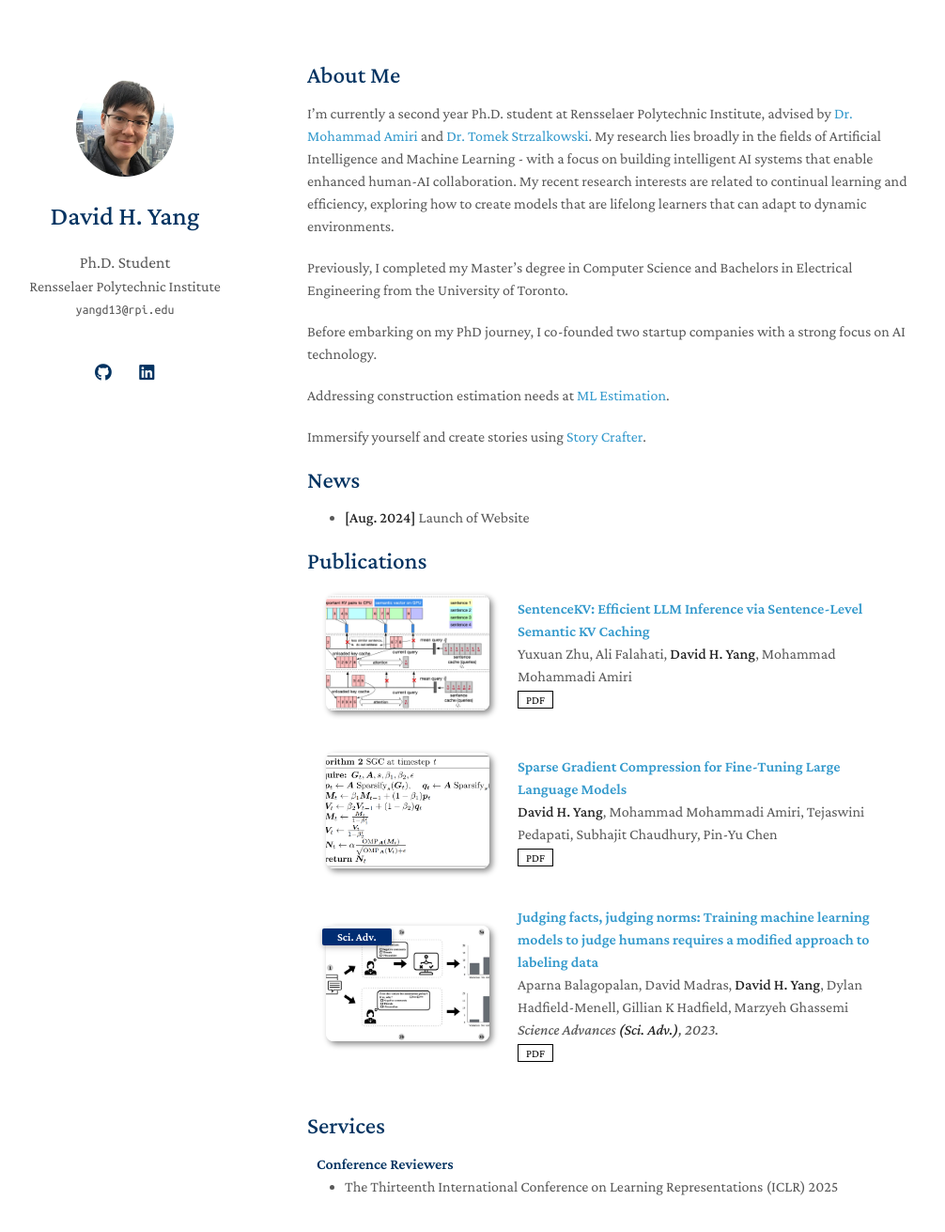
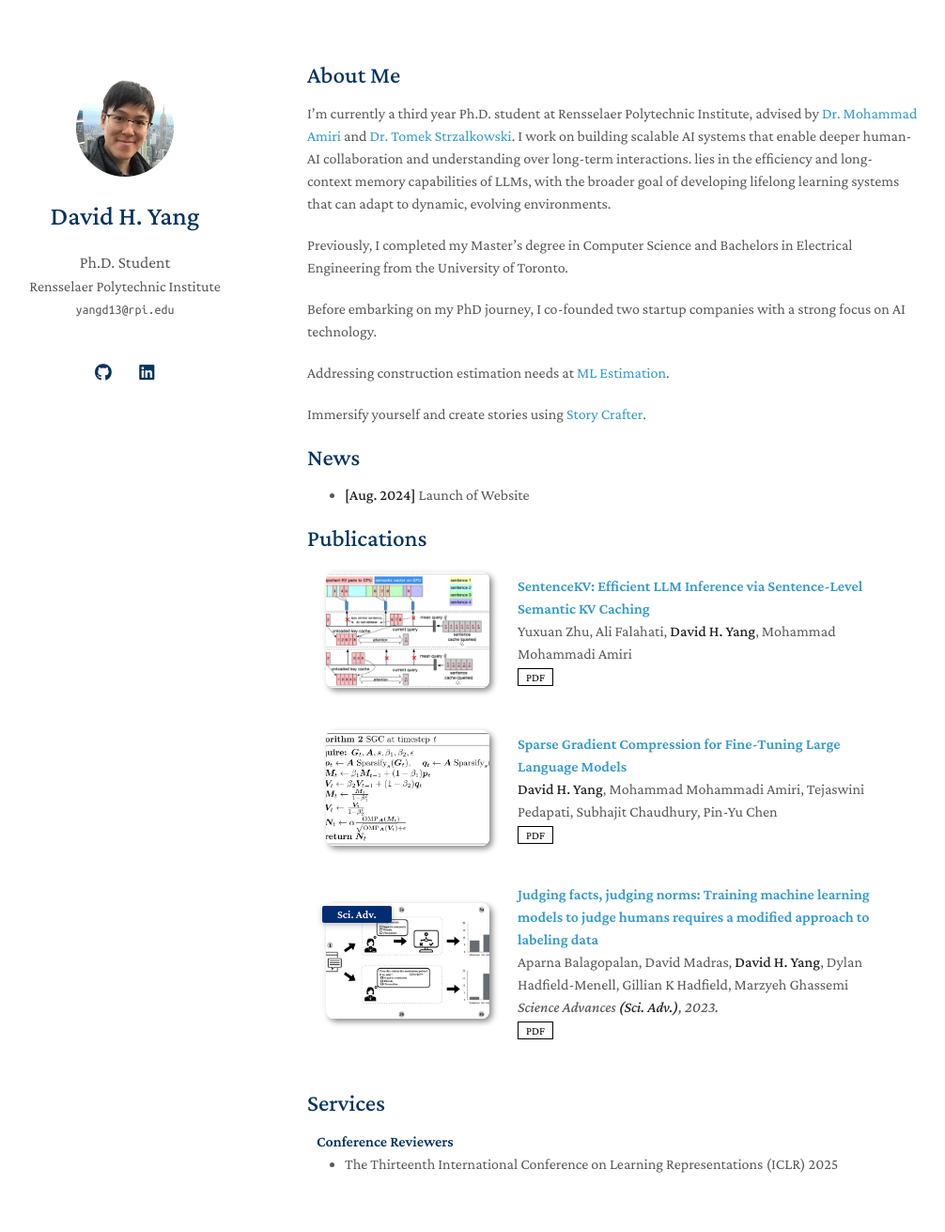
Before and after one commit to Davidhy514/davidhy514.github.io, a Jekyll site: the page built from index.md, in a window 1280 px wide and 1354 px high. Shown: the top 1311 px of the window at 94% size, without its empty margins (143-1149 px from the left). Built offline with Jekyll 4.4.1, drawn with Linux system fonts in a browser that asks for light colours; a style sheet for code colours, icons or effects is not loaded.

Commit message:
Revise About Me section for current Ph.D. status
Updated academic status and research focus in the About Me section.

```diff
--- a/index.md
+++ b/index.md
@@ -4,7 +4,7 @@ layout: homepage
 
 ## About Me
 
-I'm currently a second year Ph.D. student at Rensselaer Polytechnic Institute, advised by [Dr. Mohammad Amiri](https://mmamiri.github.io/) and [Dr. Tomek Strzalkowski](https://lacailab.cogsci.rpi.edu/). My research lies broadly in the fields of Artificial Intelligence and Machine Learning - with a focus on building intelligent AI systems that enable enhanced human-AI collaboration. My recent research interests are related to continual learning and efficiency, exploring how to create models that are lifelong learners that can adapt to dynamic environments.
+I'm currently a third year Ph.D. student at Rensselaer Polytechnic Institute, advised by [Dr. Mohammad Amiri](https://mmamiri.github.io/) and [Dr. Tomek Strzalkowski](https://lacailab.cogsci.rpi.edu/). I work on building scalable AI systems that enable deeper human-AI collaboration and understanding over long-term interactions.  lies in the efficiency and long-context memory capabilities of LLMs, with the broader goal of developing lifelong learning systems that can adapt to dynamic, evolving environments.
 
 Previously, I completed my Master's degree in Computer Science and Bachelors in Electrical Engineering from the University of Toronto.
 
```
